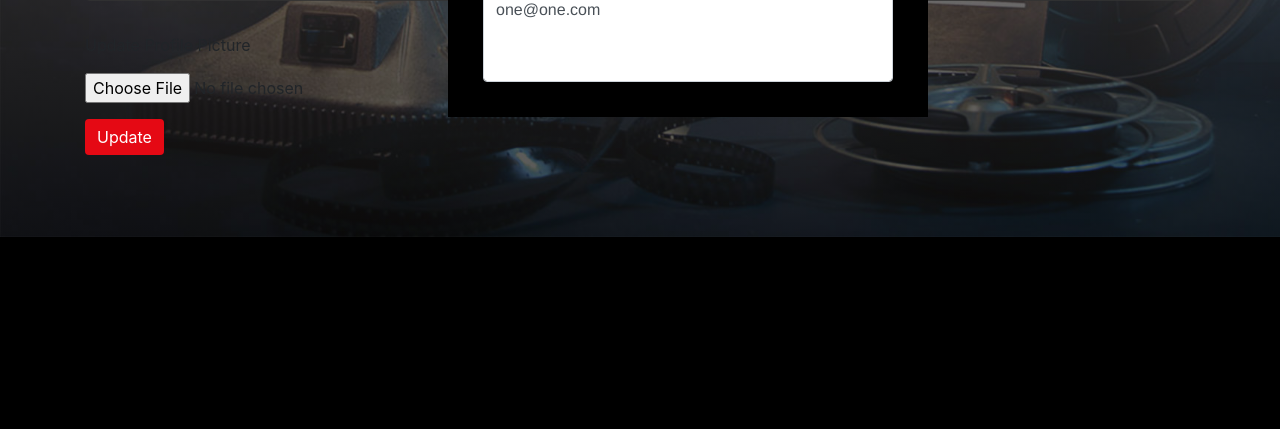
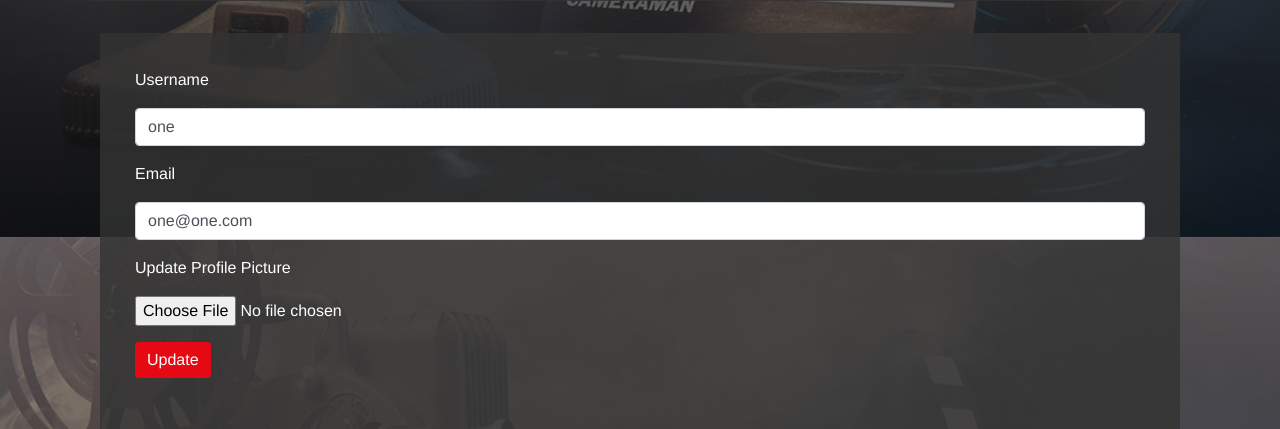
Before and after one commit to TTP-Group1/flask_blog, a Flask app: page /account in a window 1280 px wide. Shown: the part 563-992 px from the top of the page. Before the commit the page ends 800 px from the top, so only its background shows below. Run offline with Flask 2, Linux system fonts and the light colour scheme; the first user in the database is signed in; some libraries are stand-ins or nearby versions.

Commit message:
FIxed comment

```diff
--- /dev/null
+++ b/puppycompanyblog/static/account.css
@@ -0,0 +1,26 @@
+.formgroup1 {
+    font-family: 'Helvetica Neue',Helvetica,Arial,sans-serif;
+    padding:35px;
+    background:rgba(51, 51, 51, 0.803);
+    color:#fff;
+}
+
+.btn-primary {
+    background:#e50914;
+    color:white;
+    text-align: center;
+    margin: auto;
+    border:none;
+}
+
+.btn-primary:hover {
+    background:#dd9497;
+}
+
+
+@media (max-width:800px){
+    form{
+        left:25%;
+        transition: 1s ease-out;
+    }
+}
--- a/puppycompanyblog/templates/account.html
+++ b/puppycompanyblog/templates/account.html
@@ -1,6 +1,6 @@
 {% extends "base.html" %}
 {% block content %}
-<link type="text/css"  rel="stylesheet" href="{{ url_for('static', filename='/register.css') }}"/>
+<link type="text/css"  rel="stylesheet" href="{{ url_for('static', filename='/account.css') }}"/>
 <div class="jumbotron">
   <div align='center'>
     <h1 >Welcome to the page for {{current_user.username}}</h1>
@@ -8,13 +8,16 @@
     <p>{{ current_user.email }}</p>
   </div>
 </div>
+
+
 <div class="container">
   <form  method="POST" action = "" enctype="multipart/form-data">
     {{ form.hidden_tag() }}
+    <div class="formgroup1">
       <div class="form-group">
         {{ form.username.label(class="form-group") }}
         {{form.username(class='form-control')  }}
-    </div
+      </div>
       <div class="form-group">
         {{ form.email.label(class="form-group") }}
         {{form.email(class='form-control')  }}
@@ -26,6 +29,7 @@
       <div class="form-group">
           {{ form.submit(class="btn btn-primary") }}
       </div>
+    </div>
   </form>
 
 </div>
```
Lines whose indentation alone changed are shown as unchanged.
